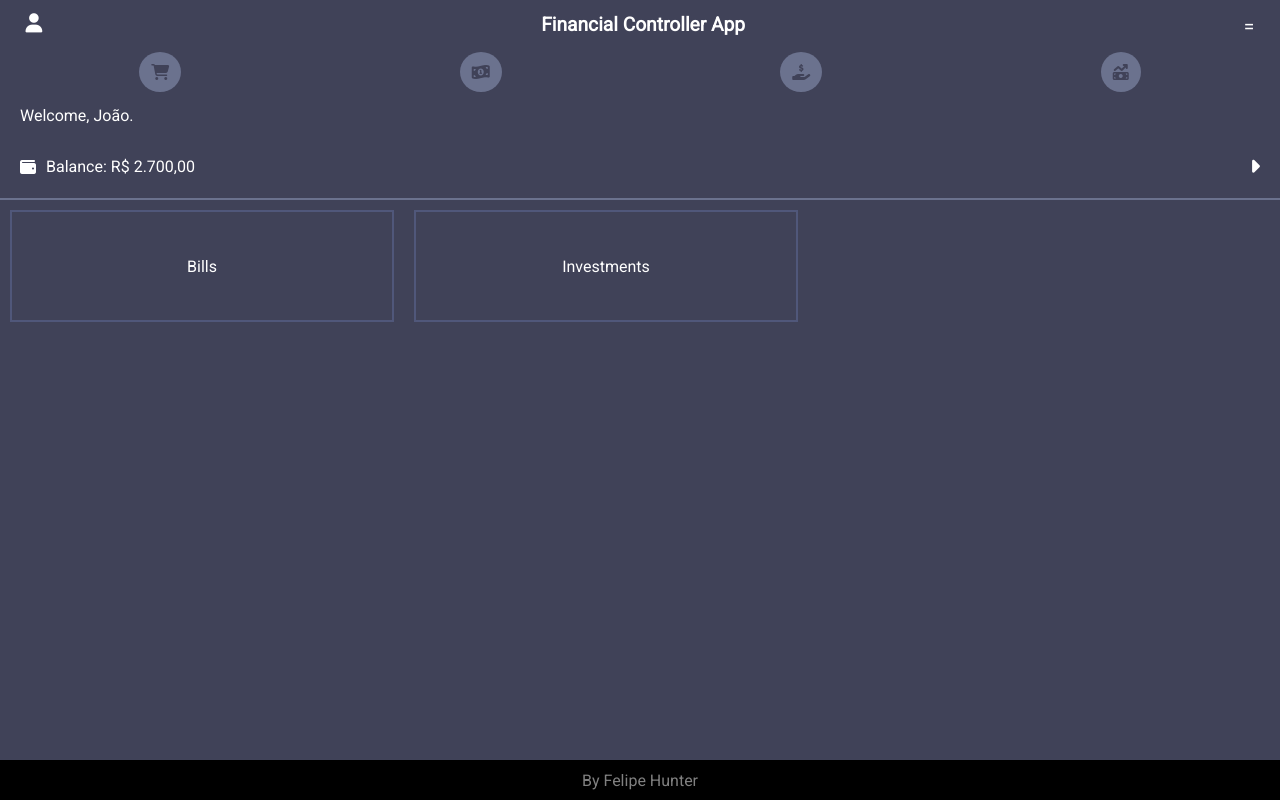
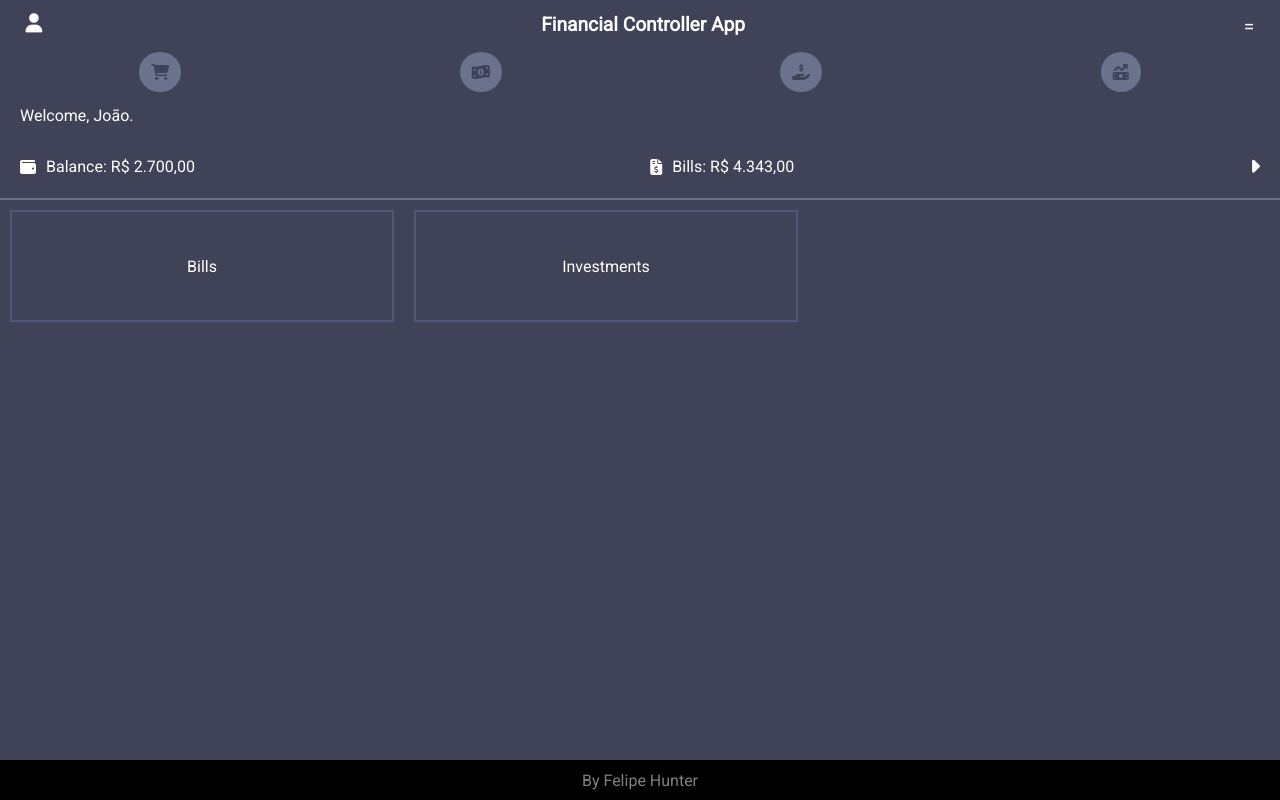
Before and after one commit to FeHunter/FinanceApp, a React (Vite) app: page / in a window 1280 px wide. Built offline with nearby package versions, Linux system fonts and the light colour scheme; no server answers.

Commit message:
Ajustanto para layout do PC

```diff
--- a/src/App.jsx
+++ b/src/App.jsx
@@ -10,7 +10,7 @@ function App() {
     <div id="mainPage">
       <Header title="Financial Controller App" />
       <QuickMenu />
-      <UserFInanceStatus userName={"João"} balance={2700} bills={50} investments={7000} />
+      <UserFInanceStatus userName={"João"} balance={2700} bills={4343} investments={7000} />
       <MainContent />
       <Footer />
     </div>
--- a/src/Application Components/UserFInanceStatus/UserFInanceStatus.jsx
+++ b/src/Application Components/UserFInanceStatus/UserFInanceStatus.jsx
@@ -12,12 +12,8 @@ export function UserFInanceStatus ({userName, balance, bills, investments}){
     }, []);
 
     async function LoadCurrencyExchange () {
-        await fetch('https://economia.awesomeapi.com.br/last/USD-BRL,EUR-BRL,BTC-BRL')
+        return await fetch('https://economia.awesomeapi.com.br/last/USD-BRL,EUR-BRL,BTC-BRL')
         .then(res => { res.json().then(res => setCurrencyExchange(res)) });
-        console.log(CurrencyExchange);
-    }
-    function USDtoBRL () {
-        return CurrencyExchange.USDBRL.ask * balance;
     }
 
     const [expand, setExpand] = useState(false);
@@ -31,6 +27,10 @@ export function UserFInanceStatus ({userName, balance, bills, investments}){
             <span className={style.item} title="Balance">
                 <i class="fa-solid fa-wallet"></i>
                 <p>Balance: {balance.toLocaleString('pt-br',{style: 'currency', currency: 'BRL'})}</p>
+            </span>
+            <span className={style.item}  title="Bills">
+                        <i class="fa-solid fa-file-invoice-dollar"></i>
+                        <p>Bills: {bills.toLocaleString('pt-br',{style: 'currency', currency: 'BRL'})}</p>
                     </span>
             {toggleButton}
         </div>
@@ -51,6 +51,12 @@ export function UserFInanceStatus ({userName, balance, bills, investments}){
         )
     }
 
+    const status = () => {
+        return balance > bills
+            ? <p style={{color: '#8bd484'}}>Status: (good)<br/> {parseFloat(balance - bills).toLocaleString('pt-br',{style: 'currency', currency: 'BRL'})}</p>
+            : <p style={{color: '#d48484'}}>Status: (bad)<br/> {parseFloat(balance - bills).toLocaleString('pt-br',{style: 'currency', currency: 'BRL'})}</p>
+    };
+
     const moreOptions = (
         <div className={style.expandPanel}>
             <PopUp
@@ -60,6 +66,7 @@ export function UserFInanceStatus ({userName, balance, bills, investments}){
             >
                 <div>
                     {currencyContent()}
+                    <span className={style.infosContent}>
                         <span className={style.item} title="Balance">
                             <i class="fa-solid fa-wallet"></i>
                             <p>Balance: {balance.toLocaleString('pt-br',{style: 'currency', currency: 'BRL'})}</p>
@@ -71,6 +78,8 @@ export function UserFInanceStatus ({userName, balance, bills, investments}){
                         <span className={style.item}  title="Bills">
                             <i class="fa-solid fa-file-invoice-dollar"></i>
                             <p>Bills: {bills.toLocaleString('pt-br',{style: 'currency', currency: 'BRL'})}</p>
+                        </span>
+                        {status()}
                     </span>
                 </div>
             </PopUp>
--- a/src/Application Components/UserFInanceStatus/UserFInanceStatus.module.css
+++ b/src/Application Components/UserFInanceStatus/UserFInanceStatus.module.css
@@ -40,7 +40,7 @@
 }
 
 .popUpContent {
-    width: 80%;
+    width: 90%;
     height: 100%;
 }
 
@@ -50,4 +50,12 @@
     width: 100%;
     border-top: 1px solid #6B728E;
     border-bottom: 1px solid #6B728E;
+    background-color: #474E68;
 }
+
+@media screen and (min-width: 900px) {
+    .infosContent {
+        display: flex;
+        justify-content: space-between;
+    }
+}
--- a/src/Visual Components/Header/QuickMenu/QuickMenu.jsx
+++ b/src/Visual Components/Header/QuickMenu/QuickMenu.jsx
@@ -1,4 +1,5 @@
 import { QuickViewContent } from '../../../Visual Components/Header/QuickMenu/QuickViewContent';
+import { PopUp } from '../../PopUp/PopUp';
 import style from './QuickMenu.module.css';
 
 export function QuickMenu() {
```
Also changed, not shown: Devlog.txt. Lines whose indentation alone changed are shown as unchanged.
